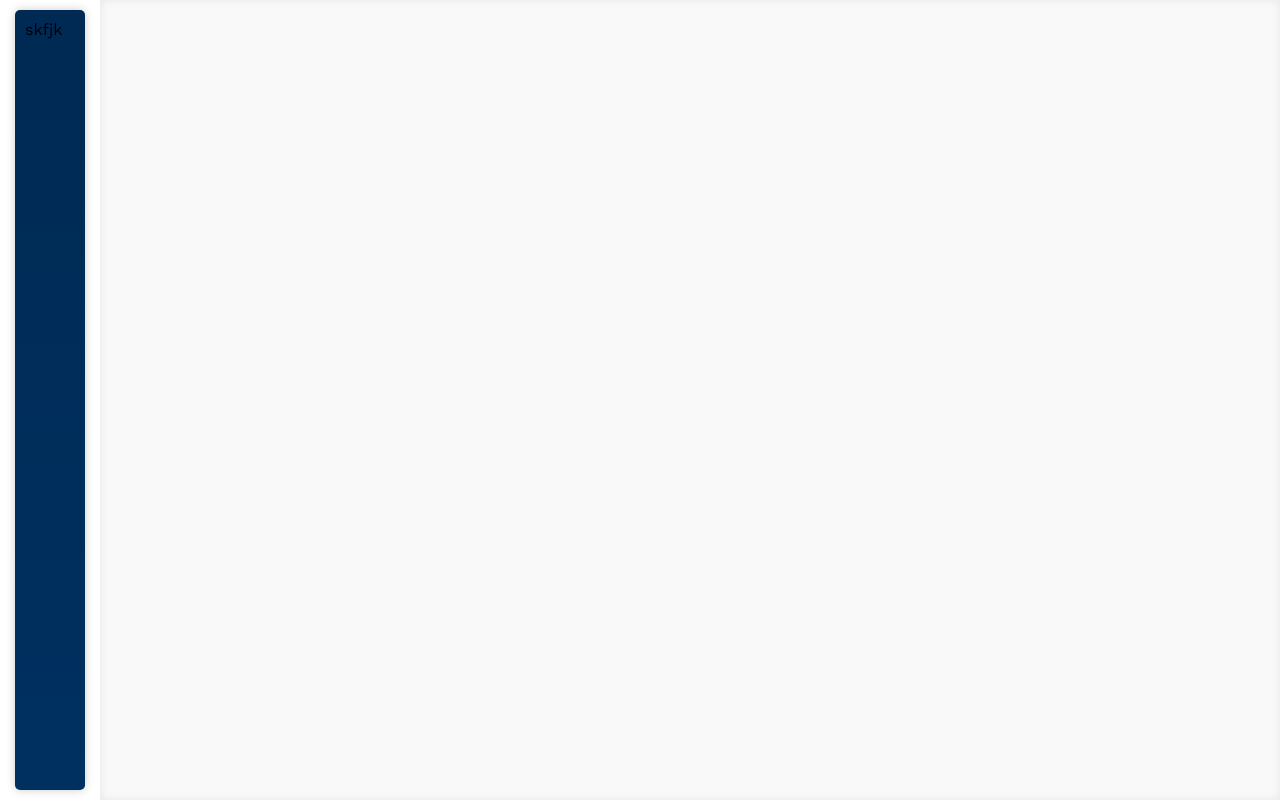
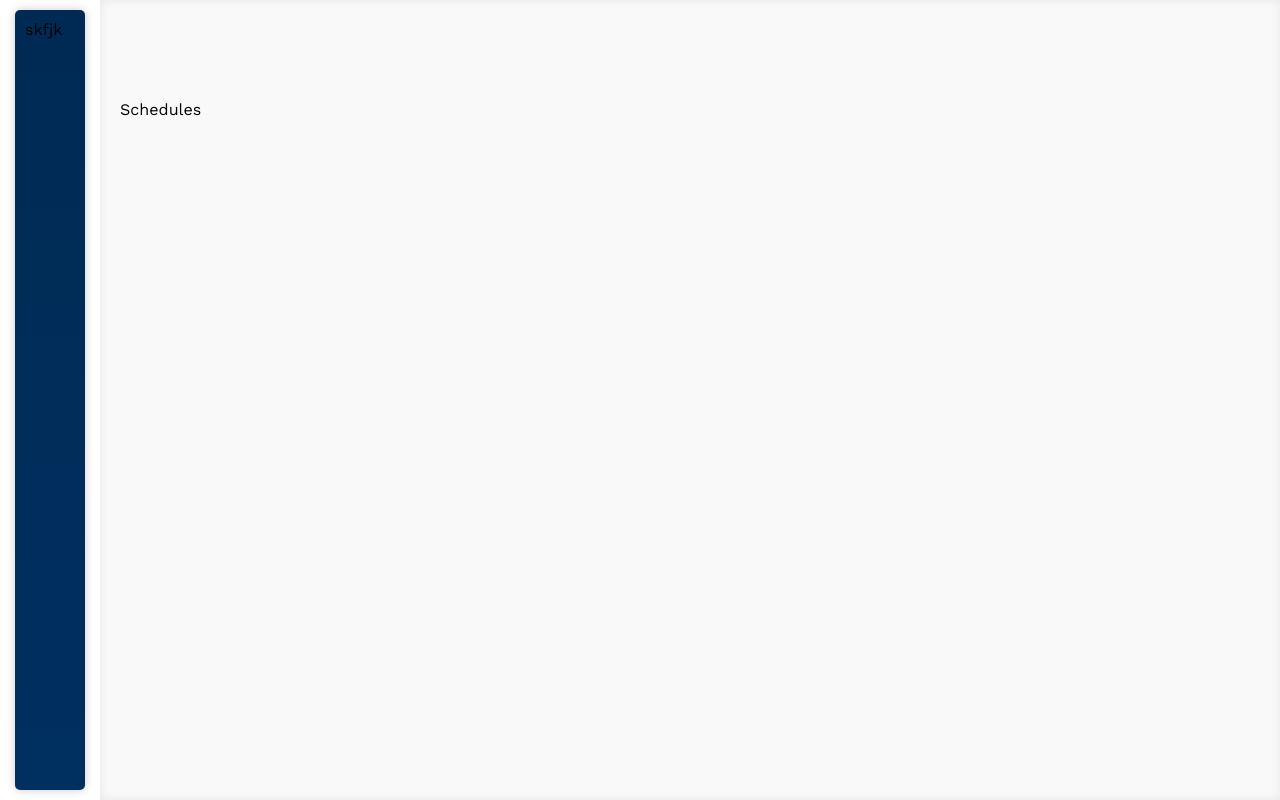
Before and after one commit to Deizadave/zone-scheduler, a React (Create React App) app: page / in a window 1280 px wide. Built offline with nearby package versions, Linux system fonts and the light colour scheme.

Commit message:
feat: add route, schedules page and lazy load pages

```diff
--- a/src/App.module.css
+++ b/src/App.module.css
@@ -93,18 +93,3 @@
   background-color: var(--light-color);
   box-shadow: inset 0px 0px 10px rgba(0,0,0,0.08);
 }
-
-.nav {
-  min-width: 100px;
-  padding: 10px 15px;
-  background-color: var(--background-color);
-}
-
-.navContent {
-  height: 100%;
-  border-radius: 5px;
-  padding: 10px;
-  box-shadow: 0px 0px 10px rgba(0,0,0,0.2);
-  background-color: var(--primary-color);
-  background-image: linear-gradient(var(--primary-color-shade), var(--primary-color));
-}
--- a/src/App.tsx
+++ b/src/App.tsx
@@ -1,16 +1,21 @@
+import React, { Suspense } from 'react';
+import Nav from './components/Nav/Nav';
 import styles from './App.module.css';
+import { Switch } from 'react-router';
+import { Route } from 'react-router-dom';
+const SchedulesPage = React.lazy(() => import('./pages/SchedulesPage/SchedulesPage'));
 
 const App = () => {
   return (
     <div className={`${styles.app} ${styles.flex}`}>
-      <nav className={styles.nav}>
-        <div className={styles.navContent}>
-            skfjk
-        </div>
-      </nav>
-      <main className={styles.appContent}>
-
-      </main>
+      <Suspense fallback={<div className={`${styles.flex} ${styles.flexCenter}`}><h3>Loading...</h3></div>}>
+        <Nav />
+        <main className={styles.appContent}>
+          <Switch>
+            <Route path="/" exact component={SchedulesPage} />
+          </Switch>
+        </main>
+      </Suspense>
     </div>
   );
 }
--- /dev/null
+++ b/src/components/Nav/Nav.module.css
@@ -0,0 +1,14 @@
+.nav {
+    min-width: 100px;
+    padding: 10px 15px;
+    background-color: var(--background-color);
+}
+
+.navContent {
+    height: 100%;
+    border-radius: 5px;
+    padding: 10px;
+    box-shadow: 0px 0px 10px rgba(0,0,0,0.2);
+    background-color: var(--primary-color);
+    background-image: linear-gradient(var(--primary-color-shade), var(--primary-color));
+}
--- /dev/null
+++ b/src/components/Nav/Nav.tsx
@@ -0,0 +1,13 @@
+import styles from './Nav.module.css';
+
+const Nav = () => {
+  return (
+    <nav className={styles.nav}>
+        <div className={styles.navContent}>
+            skfjk
+        </div>
+    </nav>
+  );
+}
+
+export default Nav;
--- a/src/index.tsx
+++ b/src/index.tsx
@@ -3,10 +3,13 @@ import ReactDOM from 'react-dom';
 import './index.css';
 import App from './App';
 import reportWebVitals from './reportWebVitals';
+import { BrowserRouter } from 'react-router-dom';
 
 ReactDOM.render(
   <React.StrictMode>
-    <App />
+    <BrowserRouter>
+      <App />
+    </BrowserRouter>
   </React.StrictMode>,
   document.getElementById('root')
 );
--- /dev/null
+++ b/src/pages/Pages.module.css
@@ -0,0 +1,26 @@
+.page {
+    padding: 20px;
+    height: 100%;
+    overflow-y: scroll;
+    scrollbar-color: var(--primary-color-shade) rgba(var(--primary-color-rgb), 0.3);
+    scrollbar-width: thin;
+  }
+
+  .page::-webkit-scrollbar {
+    width: 6px;
+  }
+  .page::-webkit-scrollbar-track {
+    background: rgba(var(--primary-color-rgb), 0.2);
+  }
+  .page::-webkit-scrollbar-button {
+    background-color: var(--primary-color-shade);
+    height: 10px;
+  }
+  .page::-webkit-scrollbar-thumb {
+    background: rgba(var(--primary-color-rgb), 0.9);
+    cursor: pointer;
+    transition: all 0.3s ease-in;
+  }
+  .page::-webkit-scrollbar-thumb:hover {
+    background: rgba(var(--primary-color-rgb), 0.9);
+  }
--- /dev/null
+++ b/src/pages/SchedulesPage/SchedulesPage.tsx
@@ -0,0 +1,11 @@
+import pageStyles from '../Pages.module.css';
+
+const Schedules = () => {
+    return (
+        <div className={pageStyles.page}>
+            Schedules
+        </div>
+    )
+};
+
+export default Schedules;
```
